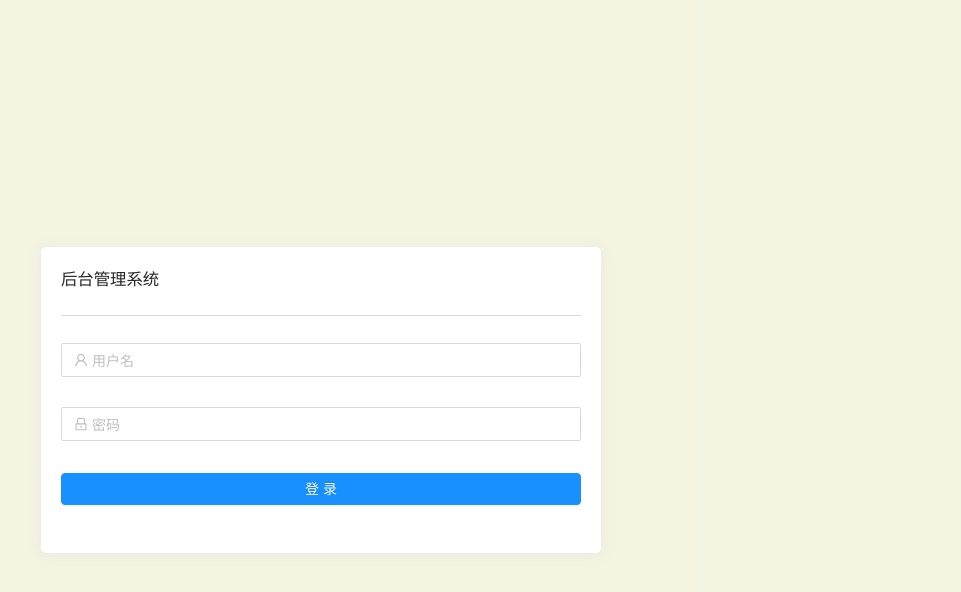
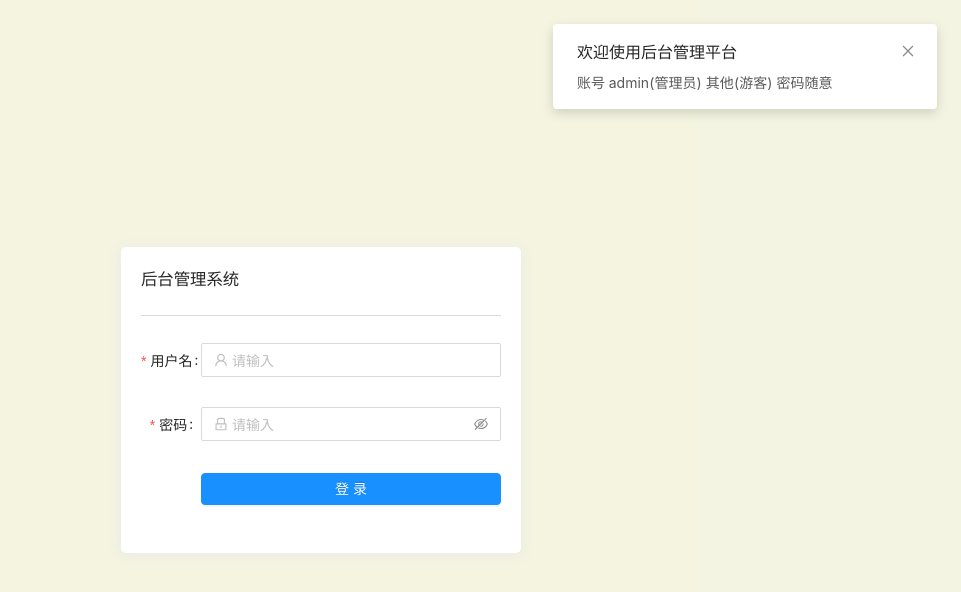
Before and after one commit to Wen-tao-xu/react-admin, a React (Create React App) app: page /#/login in a window 1280 px wide. Shown: the top 592 px of the page, without its empty margins (319-1280 px from the left). Built offline with nearby package versions, Linux system fonts and the light colour scheme.

Commit message:
feat: 完善登录逻辑

```diff
--- a/src/App.js
+++ b/src/App.js
@@ -1,12 +1,15 @@
 import React from 'react'
-import { HashRouter as Router, Route, Switch } from 'react-router-dom'
+import { HashRouter as Router, Route, Switch, Redirect } from 'react-router-dom'
 
 import Login from './views/login/login'
+import Index from '@/views/index/index'
 
 const App = () => (
   <Router>
     <Switch>
+      <Route path='/' exact render={() => <Redirect to='/index' />} />
       <Route path="/login" component={Login} />
+      <Route path="/index" component={Index} />
     </Switch>
   </Router>
 )
--- a/src/style/view-style/login.scss
+++ b/src/style/view-style/login.scss
@@ -7,11 +7,11 @@
   background-color: rgba(245, 245, 221, 0.8);
 
   .login-form {
+    width: 400px;
     padding: 20px;
     box-shadow: 0px 2px 13px 0px rgba(228, 228, 228, 0.6);
     border-radius: 5px;
     background-color: #fff;
-    width: 35rem;
 
     .login-form-button {
       width: 100%;
--- /dev/null
+++ b/src/views/index/index.jsx
@@ -0,0 +1,14 @@
+import React, { Component } from 'react'
+import { Layout } from 'antd'
+
+class Index extends Component {
+  render() {
+    return (
+      <Layout className='login animated fadeIn'>
+        <h3>index</h3>
+      </Layout>
+    )
+  }
+}
+
+export default Index;
--- a/src/views/login/login.jsx
+++ b/src/views/login/login.jsx
@@ -1,26 +1,72 @@
 import React, { Component } from 'react'
-import { Layout, Input, Form, Button, Divider } from 'antd'
+import { Layout, Input, Form, Button, Divider, notification, message } from 'antd'
 import { UserOutlined, LockOutlined } from '@ant-design/icons';
 
 import '@/style/view-style/login.scss'
 
+const layout = {
+  labelCol: { span: 4 },
+  wrapperCol: { span: 20 },
+};
+
+const tailLayout = {
+  wrapperCol: {offset: 4, span: 20}
+}
+
 class Login extends Component {
+
+  state = {
+    loading: false,
+  }
+
+  enterLoading = () => {
+    this.setState({
+      loading: true
+    })
+  }
+
+  onFinish = values => {
+    console.log('success', values)
+    this.enterLoading()
+    this.timer = setTimeout(() => {
+      message.success('登录成功')
+      this.props.history.push('/')
+    }, 2000)
+  }
+
+  onFinishFailed = errInfo => {
+    console.log('fail', errInfo)
+  }
+
+  componentDidMount() {
+    notification.open({
+      message: '欢迎使用后台管理平台',
+      duration: null,
+      description: '账号 admin(管理员) 其他(游客) 密码随意'
+    })
+  }
+
+  componentWillUnmount() {
+    notification.destroy()
+    clearTimeout(this.timer)
+  }
+
   render() {
     return (
       <Layout className='login animated fadeIn'>
         <div className='model'>
           <div className="login-form">
-            <h3>后台管理系统</h3>
+          <h3>后台管理系统</h3>
             <Divider />
-            <Form>
-              <Form.Item>
-                <Input prefix={<UserOutlined type='user' style={{ color: 'rgba(0,0,0,.25)' }} />} placeholder='用户名' />
+            <Form {...layout} onFinish={this.onFinish} onFinishFailed={this.onFinishFailed}>
+              <Form.Item label="用户名" name="username" rules={[{ required: true, message: '请输入用户名!' }]}>
+                <Input prefix={<UserOutlined type='user' style={{ color: 'rgba(0,0,0,.25)' }} />} placeholder='请输入' />
               </Form.Item>
-              <Form.Item>
-                <Input prefix={<LockOutlined type='user' style={{ color: 'rgba(0,0,0,.25)' }} />} type='password' placeholder='密码' />
+              <Form.Item label="密码" name="password" rules={[{ required: true, message: '请输入密码!' }]}>
+                <Input.Password prefix={<LockOutlined type='user' style={{ color: 'rgba(0,0,0,.25)' }} />} placeholder='请输入' />
               </Form.Item>
-              <Form.Item>
-                <Button type='primary' className="login-form-button">登录</Button>
+              <Form.Item {...tailLayout}>
+                <Button type='primary' htmlType="submit" className="login-form-button" loading={this.state.loading}>登录</Button>
               </Form.Item>
             </Form>
           </div>
```
